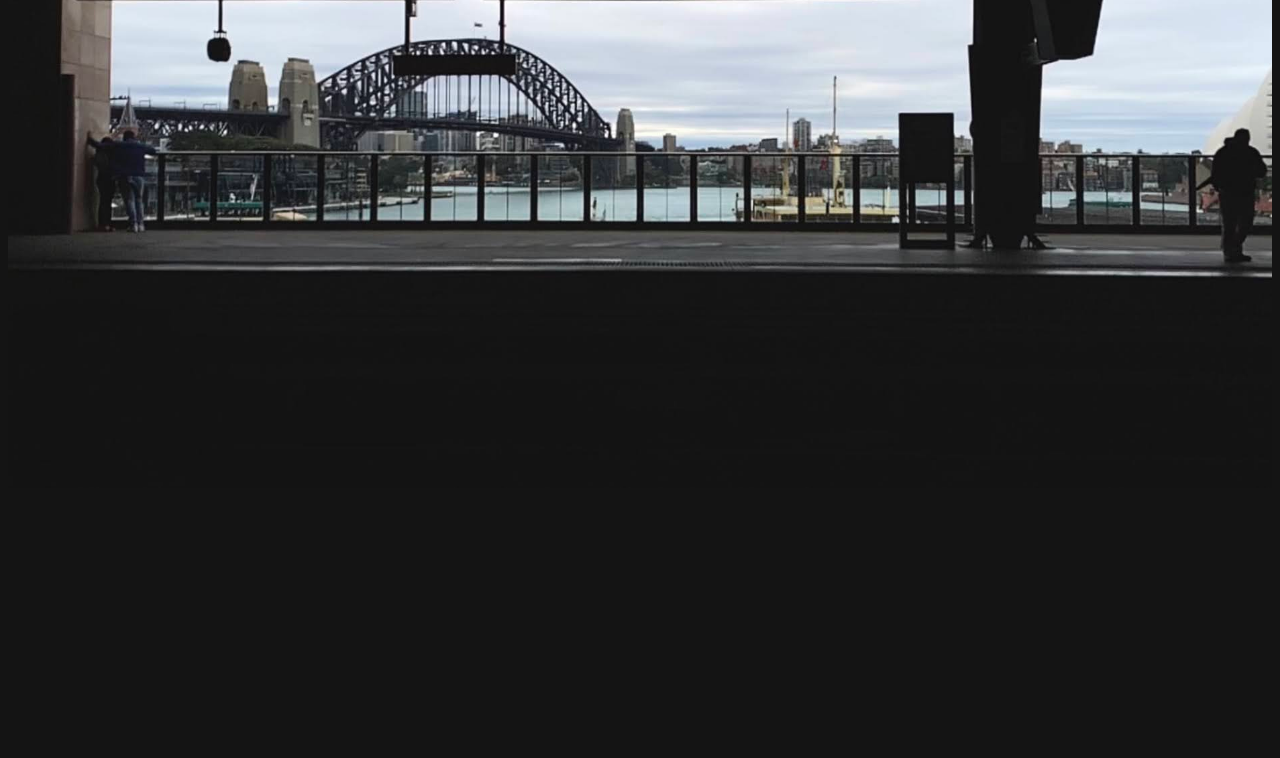
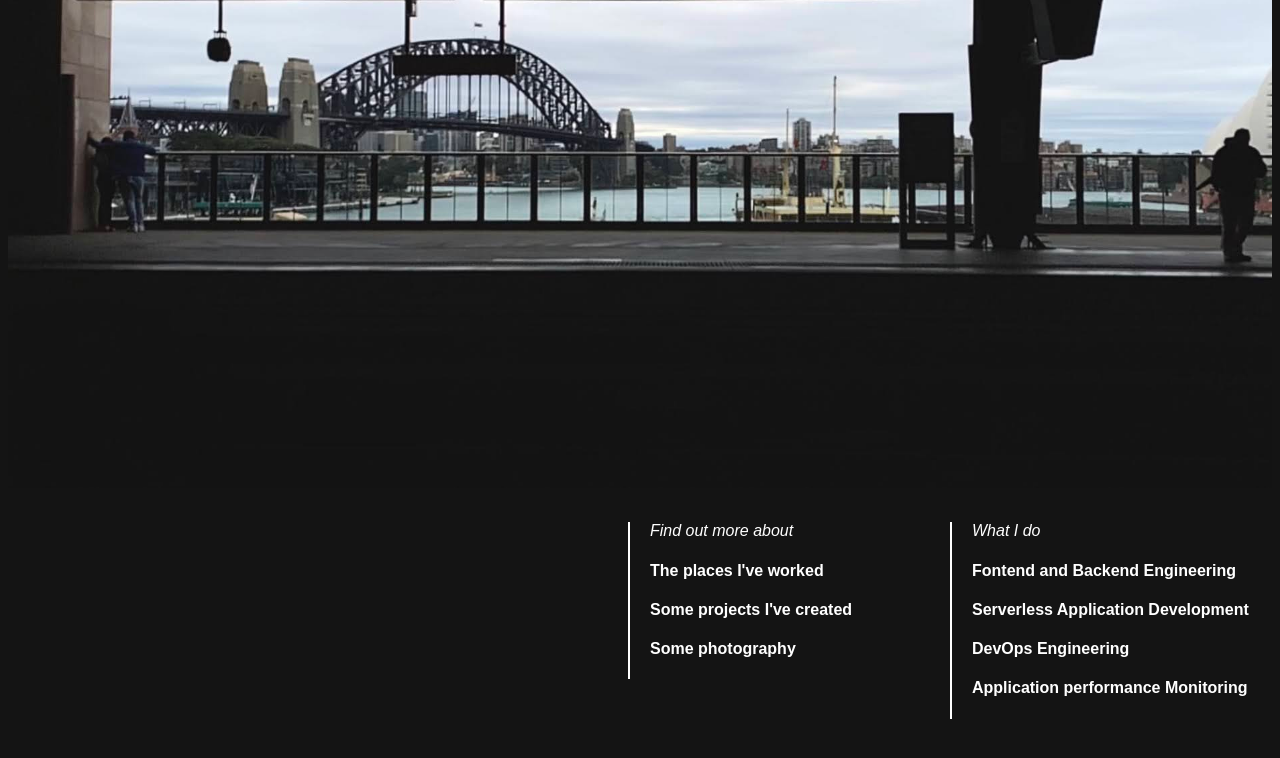
Before and after one commit to josepdaniel/josepdaniel.github.io, a React (Create React App) app: page / in a window 1280 px wide. Shown: the part 1142-1900 px from the top of the page. Before the commit the page ends 1642 px from the top, so only its background shows below. Built offline with nearby package versions, Linux system fonts and the light colour scheme.

Commit message:
extra stuff

```diff
--- a/src/App.js
+++ b/src/App.js
@@ -33,15 +33,16 @@ const Name = (props) => {
 
   let [fontSize, setFontSize] = useState("11.5vw");
   let [marginTop, setMariginTop] = useState("60vh");
-  let collapse_width = 1100;
 
   useEffect(() => {
+    let collapse_width = 1100;
+
     let josephdaniel = document.getElementById("josephdaniel");
     let elementHeight = josephdaniel.clientHeight;
     let windowHeight = window.innerHeight;
     let marginTopAdjustment = window.innerWidth < collapse_width ? 60 : 30;
     setMariginTop(windowHeight-elementHeight-marginTopAdjustment);
-  })
+  }, [marginTop, setMariginTop])
 
   let style = {
     fontSize, marginTop
@@ -61,38 +62,31 @@ const Header = (props) => {
 
   let headerStyle = {
     float: "right",
-    marginTop: window.outerWidth < collapse_width ? 100 : 0,
-    width: window.outerWidth < collapse_width ? 350 : 800,
+    marginTop: window.innerWidth < collapse_width ? 100 : 0,
+    width: window.innerWidth < collapse_width ? 350 : 800,
   }
 
   let introStyle = {
     float: "left",
-    width: window.outerWidth < collapse_width ? 300 : 400,
+    width: window.innerWidth < collapse_width ? 300 : 400,
     marginLeft: "20px"
   }
 
   let contactStyle = {
     float: "left",
-    width: window.outerWidth < collapse_width ? 300 : 300,
-    marginLeft: window.outerWidth < collapse_width ? 20 : 50,
-    marginTop: window.outerWidth < collapse_width ? 20 : 0,
+    width: window.innerWidth < collapse_width ? 300 : 300,
+    marginLeft: window.innerWidth < collapse_width ? 20 : 50,
+    marginTop: window.innerWidth < collapse_width ? 20 : 0,
   }
 
   let paragraphStyle = {
     height: window.innerWidth < collapse_width ? null : 160
   }
 
-
-
-
-
   return (
     <div style={{ height: "60px" }}>
       <ControlPanel />
-
-
       <div style={headerStyle}>
-
         <div style={introStyle}>
           <Paragraph id="introduction" style={paragraphStyle}>
             G'day, I'm Joseph. I'm a Sydney based <strong> full-stack Software Engineer </strong>. <br /><br />
@@ -100,19 +94,13 @@ const Header = (props) => {
             I sometimes take photos of things I find interesting. <br /><br />
           </Paragraph>
         </div>
-
         <div style={contactStyle}>
           <Paragraph style={paragraphStyle}>
             <strong> Inquiries </strong>
             <p> joe.daniel@outlook.com.au </p>
           </Paragraph>
         </div>
-
-
       </div>
-
-
-
     </div>
 
   )
@@ -125,7 +113,25 @@ const App = () => {
       <Header />
       <Name />
       <Banner />
-      {/* <Name /> */}
+      <div>
+        <Paragraph style={{marginTop: 30, float: "right", width: 300}}>
+          <i> What I do </i> <br />
+          <h4> Fontend and Backend Engineering </h4>
+          <h4> Serverless Application Development </h4>
+          <h4> DevOps Engineering </h4>
+          <h4> Application performance Monitoring</h4>
+        </Paragraph>
+      </div>
+      <div>
+        <Paragraph style={{marginTop: 30, float: "right", width: 300}}>
+          <i> Find out more about </i> <br />
+          <h4> The places I've worked </h4>
+          <h4> Some projects I've created </h4>
+          <h4> Some photography </h4>
+        </Paragraph>
+      </div>
+
+      <div style={{height: "100vh"}}></div>
     </div>
   )
 
```
